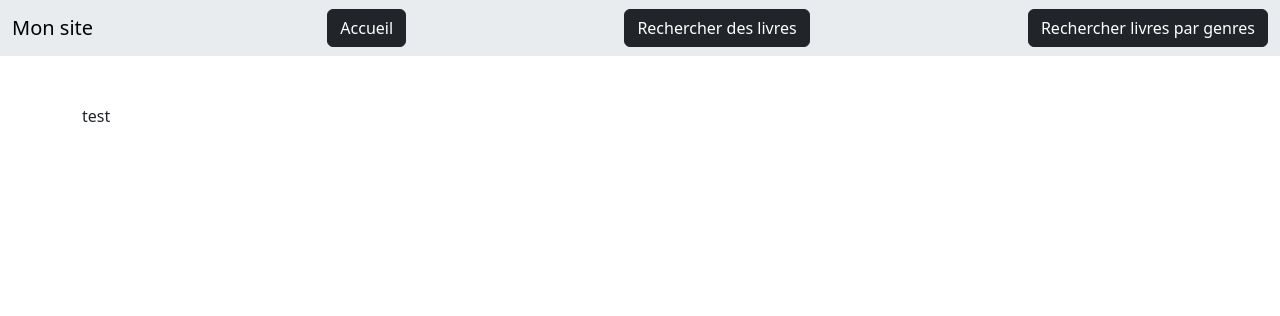
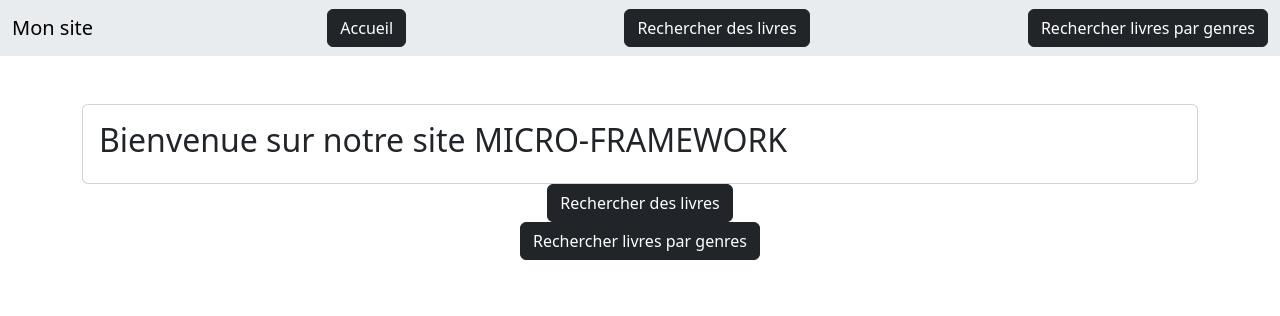
Before and after one commit to TONYR2023/MicroFrameworkPhp, a PHP site: page /?controller=SearchController&method=index in a window 1280 px wide. Shown: the top 316 px of the page. Run offline with PHP 8.4, Linux system fonts and the light colour scheme; data comes from the database, SQL or seed files in the repository.

Commit message:
changement Genrecontoller et genre.php

```diff
--- a/src/Controller/LivreController.php
+++ b/src/Controller/LivreController.php
@@ -27,5 +27,4 @@ class LivreController extends AbstractController
         $this->render('livres', 'Mes livres', ['livres' => $livres]);
     }
 
-
 }
--- a/src/Views/index.php
+++ b/src/Views/index.php
@@ -1 +1,2 @@
 <p>Page d'acceuil</p>
+<?php var_dump($genre); ?>
--- a/src/Views/search/index.php
+++ b/src/Views/search/index.php
@@ -1 +1,11 @@
-<p>test</p>
+<div class="card">
+  <div class="card-body">
+    <div class="" > <h2>Bienvenue sur notre site MICRO-FRAMEWORK</h2></div>
+  </div>
+</div>
+<div class="d-flex gap-2 list-unstyled align-items-center justify-content-center">
+                        <a class="d-flex btn btn-dark" role="search" href="?controller=LivreController&method=livre">Rechercher des livres</a>
+                </div>
+                <div class="d-flex gap-2 list-unstyled align-items-center justify-content-center">
+                        <a class="d-flex btn btn-dark" role="search" href="?controller=GenreController&method=genre">Rechercher livres par genres</a>
+                </div>
```
Also changed, not shown: src/Controller/GenreController.php (+10 -0 lines), src/Views/genres.php (+23 -20 lines).
